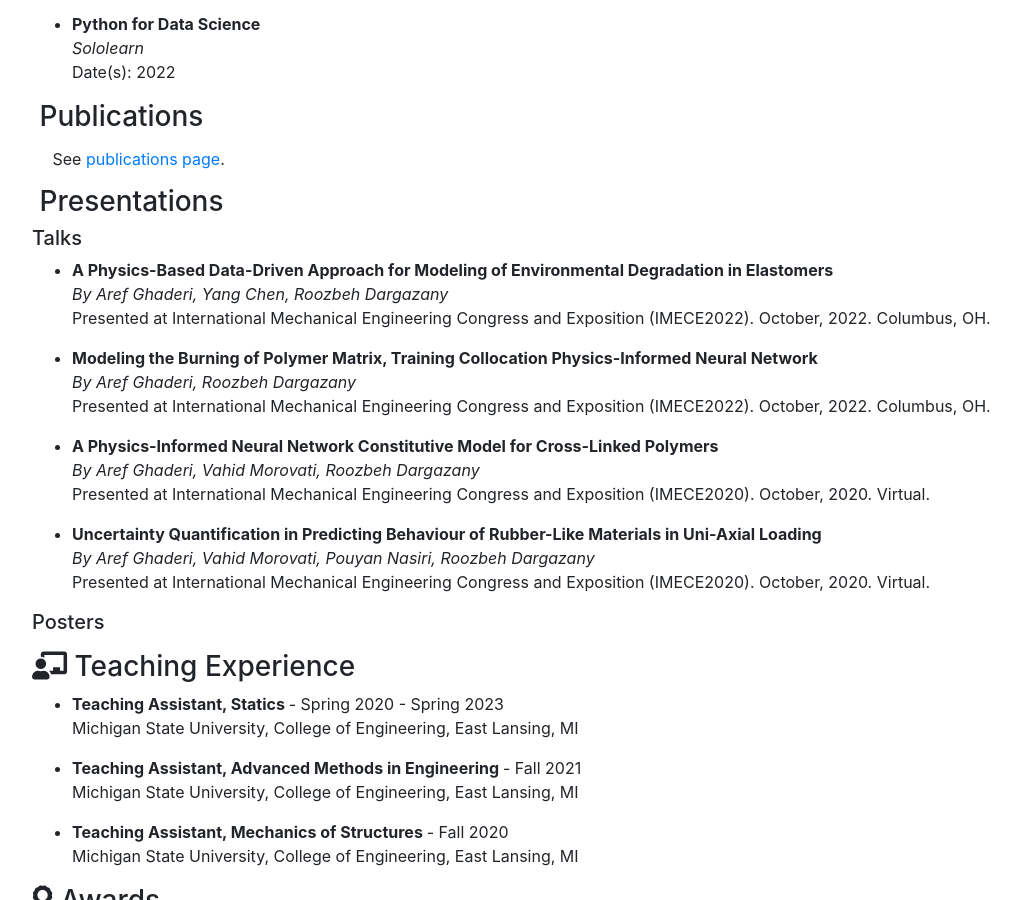
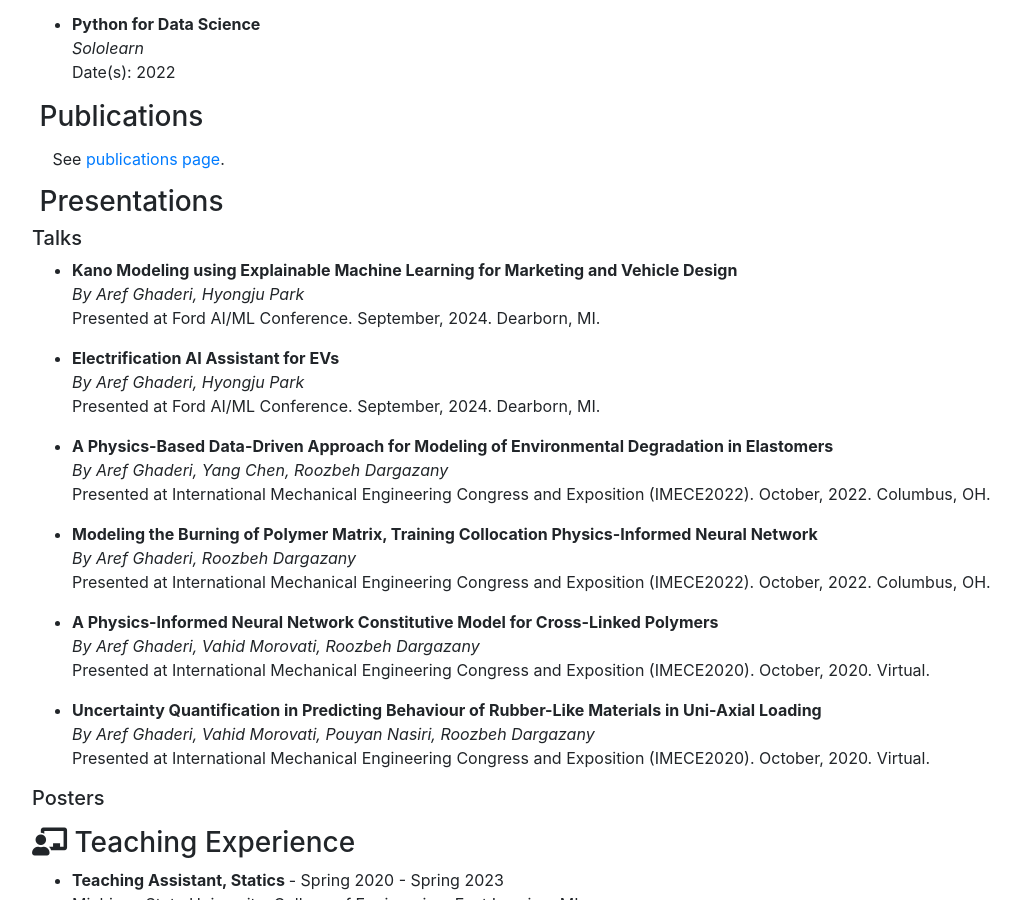
Before and after one commit to A-Ghaderi/Webpage, a Jekyll site: the page built from _pages/cv.md, in a window 1280 px wide and 900 px high, scrolled down 1564 px. Shown: the whole window, without its empty margins (53-1074 px from the left). Built offline with Jekyll 4.4.1, drawn with Linux system fonts in a browser that asks for light colours; nearby versions of some CDN libraries.

Commit message:
Update cv_presentations.yml

```diff
--- a/_data/cv_presentations.yml
+++ b/_data/cv_presentations.yml
@@ -1,4 +1,20 @@
 # cv_presentations.yml gives a listing of presentations for my CV
+
+- type: talk
+  title: Electrification AI Assistant for EVs
+  authors: Aref Ghaderi, Hyongju Park
+  venue: Ford AI/ML Conference
+  year: 2024
+  date: September, 2024
+  location: Dearborn, MI
+
+- type: talk
+  title: Kano Modeling using Explainable Machine Learning for Marketing and Vehicle Design
+  authors: Aref Ghaderi, Hyongju Park
+  venue: Ford AI/ML Conference
+  year: 2024
+  date: September, 2024
+  location: Dearborn, MI
 
 - type: talk
   title: Modeling the Burning of Polymer Matrix, Training Collocation Physics-Informed Neural Network
```
